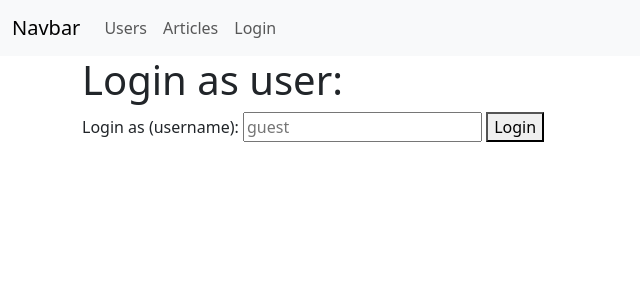
After one commit to 522MS/Flask, a Flask app: page /auth/login in a window 1280 px wide. The commit adds this page. Shown: the top 300 px of the page, without its empty margins (0-640 px from the left). Run offline with Flask 3, Linux system fonts and the light colour scheme; some libraries are stand-ins or nearby versions.

Commit message:
lesson 3

```diff
--- a/blog/article/views.py
+++ b/blog/article/views.py
@@ -1,6 +1,5 @@
 from flask import Blueprint, render_template
 
-from blog.user.views import USERS, get_user
 
 article = Blueprint('article', __name__, url_prefix='/articles', static_folder='../static')
 
@@ -32,6 +31,4 @@ def get_article(pk: int):
     return render_template(
         'articles/details.html',
         text=article['text'],
-        author=USERS[article['author']],
-        user_id=article['author']
     )
--- /dev/null
+++ b/blog/auth/views.py
@@ -0,0 +1,51 @@
+from flask import Blueprint, redirect, url_for, render_template, request
+from flask_login import LoginManager, login_user, login_required, logout_user
+
+from blog.models import User
+
+auth = Blueprint('auth', __name__, url_prefix='/auth', static_folder='../static')
+login_manager = LoginManager()
+login_manager.login_view = "auth.login"
+
+
+@login_manager.user_loader
+def load_user(user_id):
+    return User.query.filter_by(id=user_id).one_or_none()
+
+
+@login_manager.unauthorized_handler
+def unauthorized():
+    return redirect(url_for("auth.login"))
+
+
+__all__ = [
+    "login_manager",
+    "auth",
+]
+
+
+@auth.route("/login", methods=["GET", "POST"], endpoint="login")
+def login():
+    if request.method == "GET":
+        return render_template("auth/login.html")
+    username = request.form.get("username")
+    if not username:
+        return render_template("auth/login.html", error="username not passed")
+    user = User.query.filter_by(username=username).one_or_none()
+    if user is None:
+        return render_template("auth/login.html", error=f"no user {username!r} found")
+    login_user(user)
+    return redirect(url_for("user.user_list"))
+
+
+@auth.route("/logout", endpoint="logout")
+@login_required
+def logout():
+    logout_user()
+    return redirect(url_for("auth.login"))
+
+
+@auth.route("/secret")
+@login_required
+def secret_view():
+    return "Super secret data"
--- /dev/null
+++ b/blog/models/__init__.py
@@ -0,0 +1,5 @@
+from blog.models.user import User
+
+__all__ = [
+    "User",
+]
--- /dev/null
+++ b/blog/templates/auth/login.html
@@ -0,0 +1,23 @@
+{% extends 'base.html' %}
+{% block title %}
+    Login as
+{% endblock %}
+{% block body %}
+    <h1>Login as user:</h1>
+    {% if error %}
+        <div class="alert alert-danger" role="alert">
+            {{ error }}
+        </div>
+    {% endif %}
+    <form method="post">
+        <label for="input-username">Login as (username):</label>
+        <input
+                id="input-username"
+                type="text"
+                name="username"
+                placeholder="guest"
+                required
+        >
+        <button type="submit">Login</button>
+    </form>
+{% endblock %}
--- a/blog/templates/navbar.html
+++ b/blog/templates/navbar.html
@@ -13,6 +13,17 @@
                 <li class="nav-item">
                     <a class="nav-link" href="{{ url_for('article.article_list') }}">Articles</a>
                 </li>
+                <li>
+                    {% if current_user.is_authenticated %}
+                        <a class="nav-link" href="{{ url_for('auth.logout') }}">Logout</a>
+                    {% else %}
+                        <a href="{{ url_for('auth.login') }}"
+                           class="nav-link {% if request.endpoint == 'login' -%}active{%- endif %}">
+                            Login
+                        </a>
+                    {% endif %}
+
+                </li>
             </ul>
         </div>
     </div>
--- a/blog/templates/users/details.html
+++ b/blog/templates/users/details.html
@@ -6,6 +6,6 @@
 {% endblock %}
 
 {% block body %}
-    <h1>{{ user_name }}</h1>
+    <h1>{{ user.username }}</h1>
 
 {% endblock %}
--- a/blog/templates/users/list.html
+++ b/blog/templates/users/list.html
@@ -9,9 +9,9 @@
     <div class="row">
         <div class="col">
             <h1>Users:</h1>
-            {% for user_id in users %}
+            {% for user in users %}
                 <ul>
-                    <li><a href="{{ url_for('user.get_user', pk=user_id) }}">{{ users[user_id] }}</a></li>
+                    <li><a href="{{ url_for('user.get_user', pk=user.id) }}">{{ user.username }}</a></li>
                 </ul>
             {% endfor %}
         </div>
--- /dev/null
+++ b/run.py
@@ -0,0 +1,9 @@
+from blog.app import create_app
+
+if __name__ == "__main__":
+    app = create_app()
+    app.run(
+        host="0.0.0.0",
+        port=8000,
+        debug=True
+    )
```
Also changed, not shown: blog/app.py (+10 -1 lines), blog/models/database.py (added, +7 -0 lines), blog/models/user.py (added, +13 -0 lines), blog/templates/articles/details.html (+6 -2 lines), blog/user/views.py (+6 -13 lines), wsgi.py (+18 -7 lines), blog/auth/__init__.py (added), blog/templates/base.html (indentation only).
